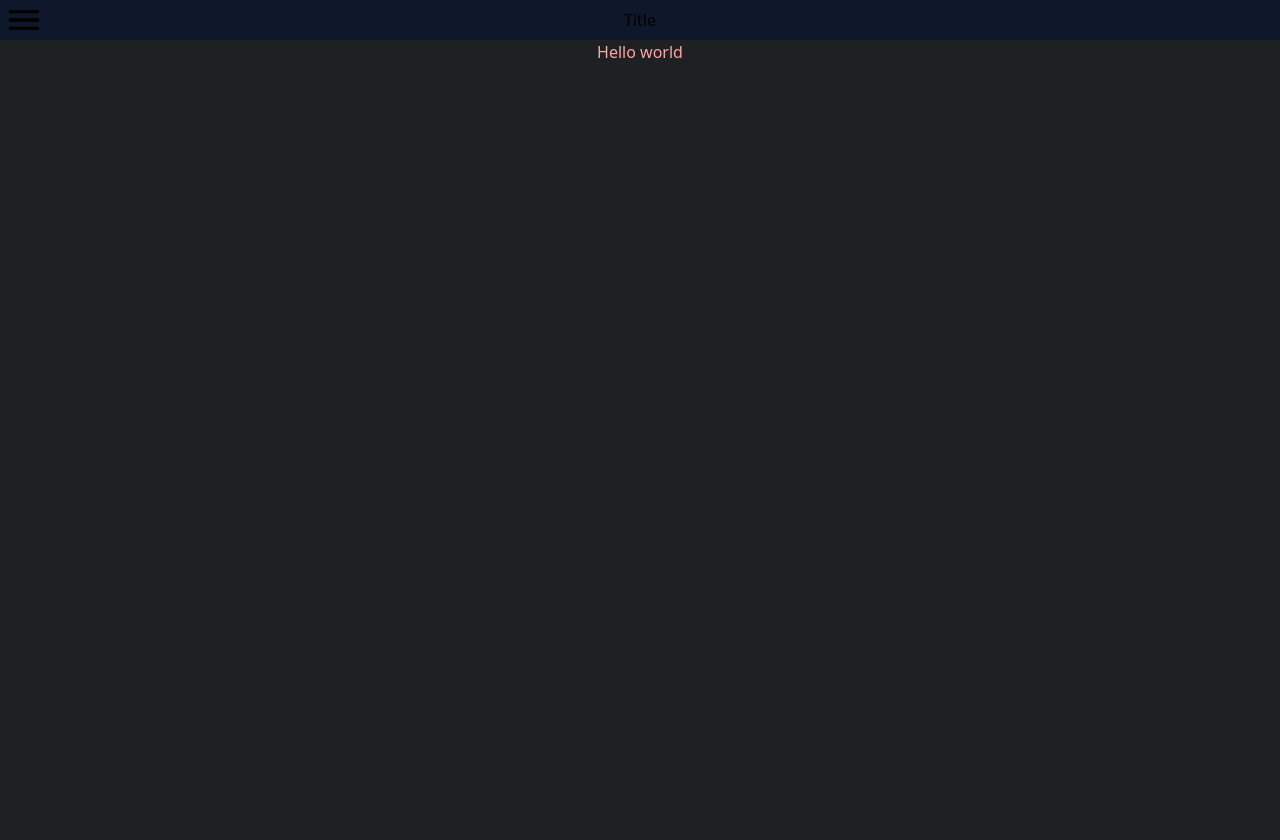
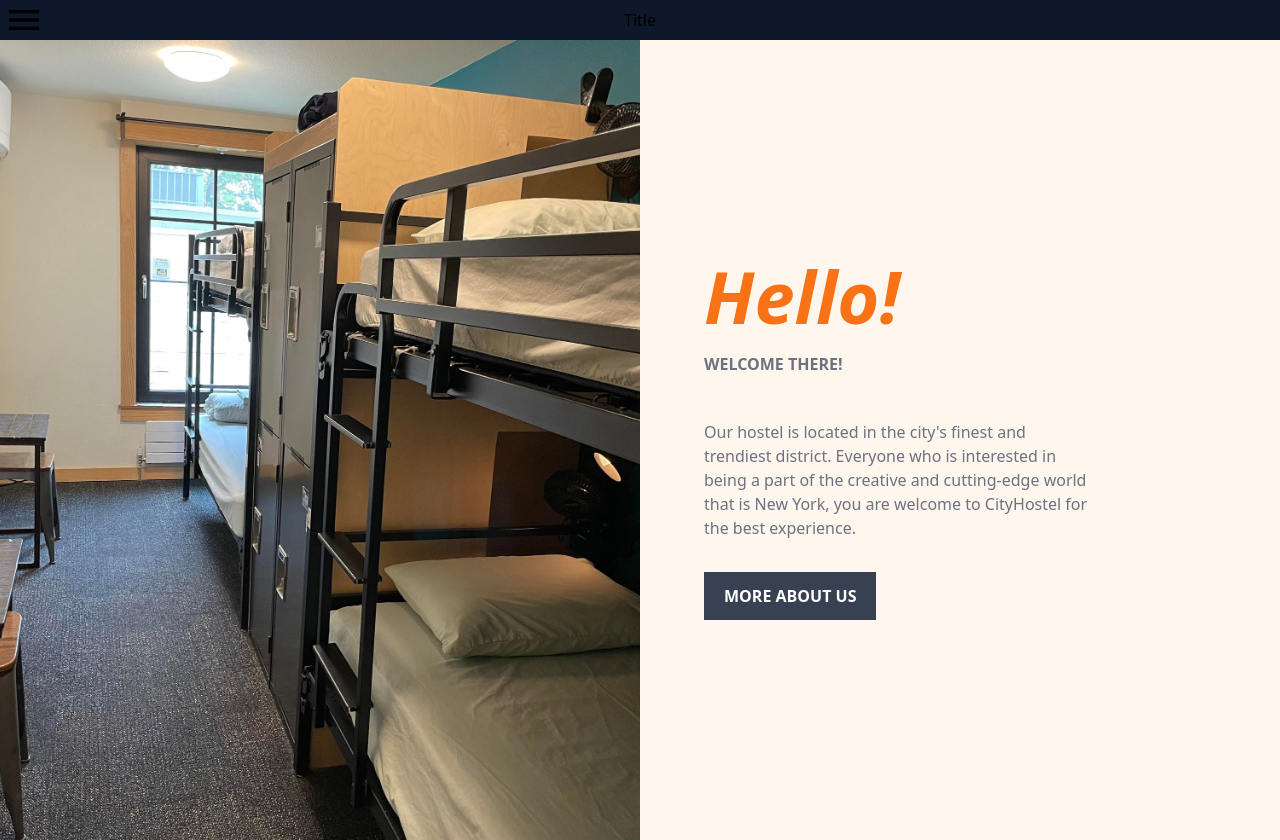
Before and after one commit to shihab-2021/Universal-Hostel-Management-System, a Next.js app: page / in a window 1280 px wide. Before the commit the page ends 800 px from the top, so only its background shows below. Built offline with nearby package versions, Linux system fonts and the light colour scheme.

Commit message:
Created hello section in homepage

```diff
--- /dev/null
+++ b/Components/Home/HelloSection.js
@@ -0,0 +1,36 @@
+import Image from "next/image";
+import Link from "next/link";
+
+const HelloSection = () => {
+  return (
+    <div className="h-auto md:h-screen w-screen flex flex-col md:flex-row">
+      <div className="w-full md:w-1/2 h-full">
+        <Image
+          src="/4+dorm.jpg"
+          height={0}
+          width={0}
+          sizes="100vw"
+          className="w-full h-full object-cover"
+        />
+      </div>
+      <div className="w-full md:w-1/2 h-full p-16 flex flex-col justify-center">
+        <h1 className=" text-orange-500 text-7xl italic font-bold">Hello!</h1>
+        <p className="text-gray-500 font-semibold py-5 mb-6">WELCOME THERE!</p>
+        <p className="text-gray-500 md:w-3/4">
+          Our hostel is located in the city's finest and trendiest district.
+          Everyone who is interested in being a part of the creative and
+          cutting-edge world that is New York, you are welcome to CityHostel for
+          the best experience.
+        </p>
+        <Link
+          href="/about-us"
+          className="transition duration-300 w-fit p-3 px-5 bg-gray-700 text-white font-bold mt-8 hover:bg-orange-500 "
+        >
+          MORE ABOUT US
+        </Link>
+      </div>
+    </div>
+  );
+};
+
+export default HelloSection;
--- /dev/null
+++ b/pages/about-us/index.js
@@ -0,0 +1,38 @@
+export default function AboutUs() {
+  return (
+    <div className="bg-orange-50 text-black ">
+      <div className="relative h-60 bg-fixed bg-[url('https://images.squarespace-cdn.com/content/v1/5a983dee45776ed3e63d5f04/1665084411190-M39CTJI658E9JTSBH9C7/4+dorm.jpg')] bg-no-repeat bg-cover bg-bottom">
+        <div className="bg-gray-800 h-full w-full opacity-80 "></div>
+        <h1 className="absolute left-1/2 top-1/2 text-4xl font-bold text-white -translate-x-1/2 -translate-y-1/2">
+          About Us
+        </h1>
+      </div>
+      <div className="text-center h-screen flex flex-col justify-center items-center">
+        <h1 className="text-6xl text-orange-500 font-bold pb-20">
+          Super Hostel
+        </h1>
+        <p className="text-gray-500 w-3/4 md:w-1/2">
+          Lorem ipsum dolor sit amet consectetur adipisicing elit. Cumque id
+          aperiam harum ducimus facere. Nostrum dolor, placeat voluptate ex
+          exercitationem aspernatur iusto eius blanditiis illo minus,
+          accusantium quisquam fugit mollitia. Expedita quia a mollitia
+          consequuntur dolores impedit aliquid voluptatem assumenda ipsa magnam
+          minima molestias eos, officia nesciunt eligendi rerum
+        </p>
+        <br />
+        <p className="text-gray-500 w-3/4 md:w-1/2">
+          Lorem ipsum dolor sit amet consectetur, adipisicing elit. Obcaecati
+          hic ipsum harum ipsa, reprehenderit distinctio dolor beatae modi enim
+          aut blanditiis saepe pariatur, aspernatur eum! Itaque aspernatur
+          necessitatibus, perspiciatis similique rem, optio veritatis libero
+          fugiat placeat deserunt nobis, adipisci quibusdam!
+        </p>
+        <div className="bg-orange-500 p-5 rounded-full aspect-square text-white font-bold mt-10 border-dotted border-4 ">
+          <h1>BEST</h1>
+          <h1>HOSTEL</h1>
+          <h1>2020</h1>
+        </div>
+      </div>
+    </div>
+  );
+}
--- a/pages/index.js
+++ b/pages/index.js
@@ -1,20 +1,11 @@
-import Head from "next/head";
-import Image from "next/image";
 import { Inter } from "@next/font/google";
+import HelloSection from "../Components/Home/HelloSection";
 const inter = Inter({ subsets: ["latin"] });
 
 export default function Home() {
   return (
-    <>
-      <Head>
-        <title>Create Next App</title>
-        <meta name="description" content="Generated by create next app" />
-        <meta name="viewport" content="width=device-width, initial-scale=1" />
-        <link rel="icon" href="/favicon.ico" />
-      </Head>
-      <main>
-        <div className="text-red-300 text-center">Hello world</div>
-      </main>
-    </>
+    <div className="bg-orange-50 text-black">
+      <HelloSection />
+    </div>
   );
 }
```
Also changed, not shown: public/2030_01.jpg (added), public/4+dorm.jpg (added).
